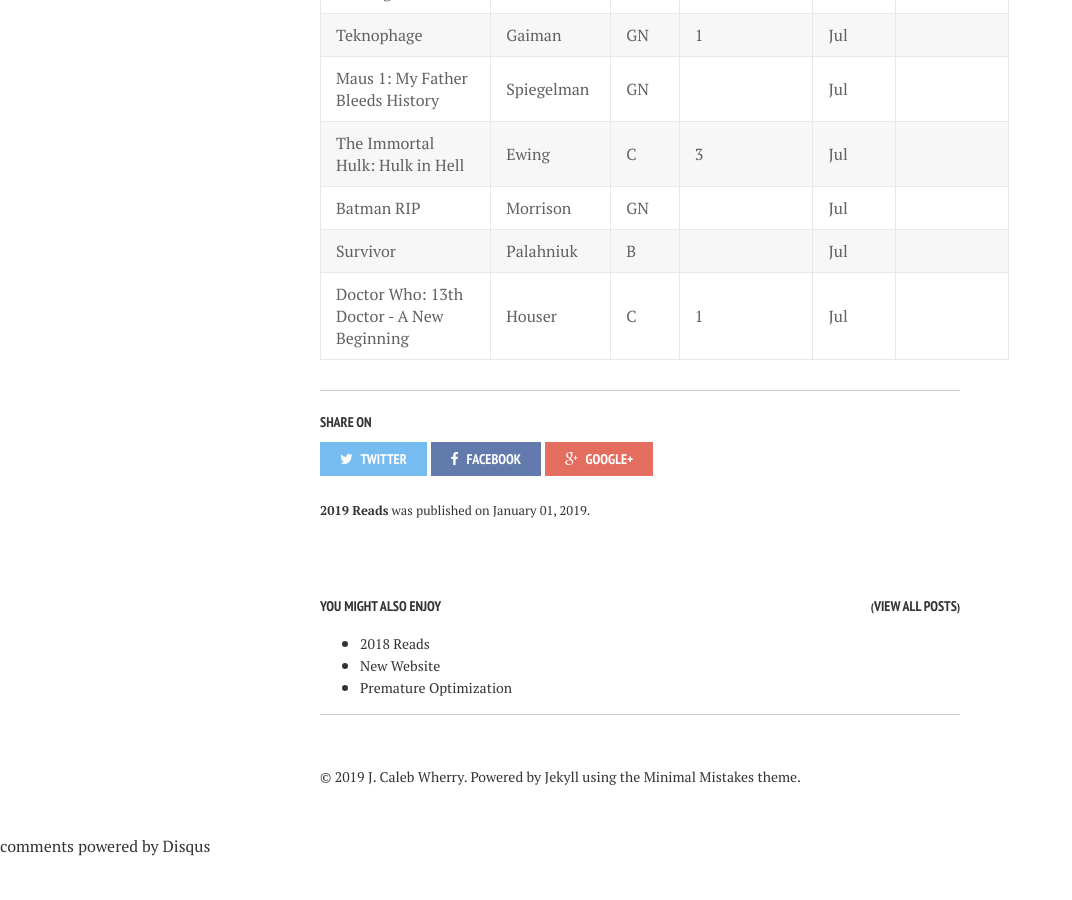
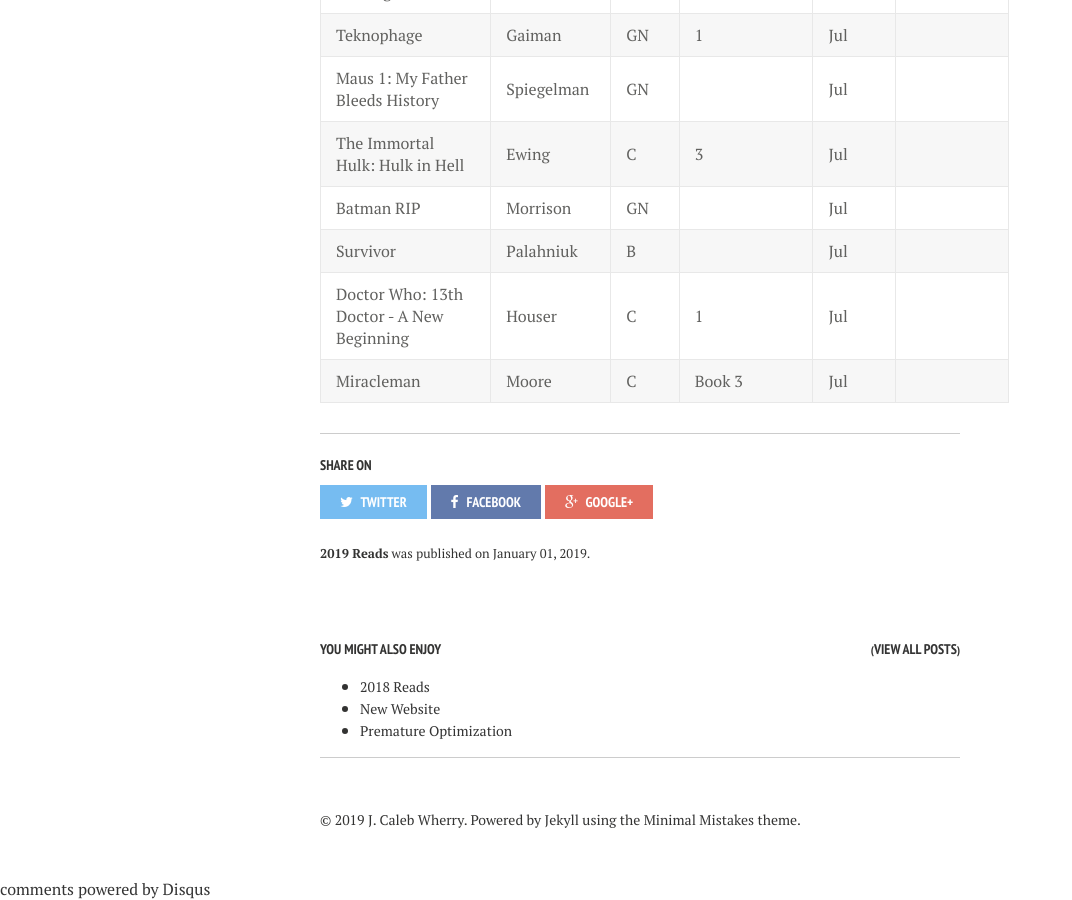
Before and after one commit to calebwherry/calebwherry.github.io, a Jekyll site: the page built from _posts/2019-01-01-2019-Reads.md, in a window 1280 px wide and 900 px high, scrolled down 6388 px. Shown: the whole window, without its empty margins (0-1072 px from the left). Built offline with Jekyll 4.4.1, drawn with Linux system fonts in a browser that asks for light colours; nearby versions of some CDN libraries; comment, search, counter and statistics services are not loaded; before the commit the page ends 7245 px from its top, so only the background shows below that.

Commit message:
Added 2019 reads

```diff
--- a/_posts/2019-01-01-2019-Reads.md
+++ b/_posts/2019-01-01-2019-Reads.md
@@ -126,3 +126,4 @@
 | Batman RIP                                    | Morrison       | GN    |              | Jul          |                                               |
 | Survivor                                      | Palahniuk      | B     |              | Jul          |                                               |
 | Doctor Who: 13th Doctor - A New Beginning     | Houser         | C     | 1            | Jul          |                                               |
+| Miracleman                                    | Moore          | C     | Book 3       | Jul          |                                               |
```
